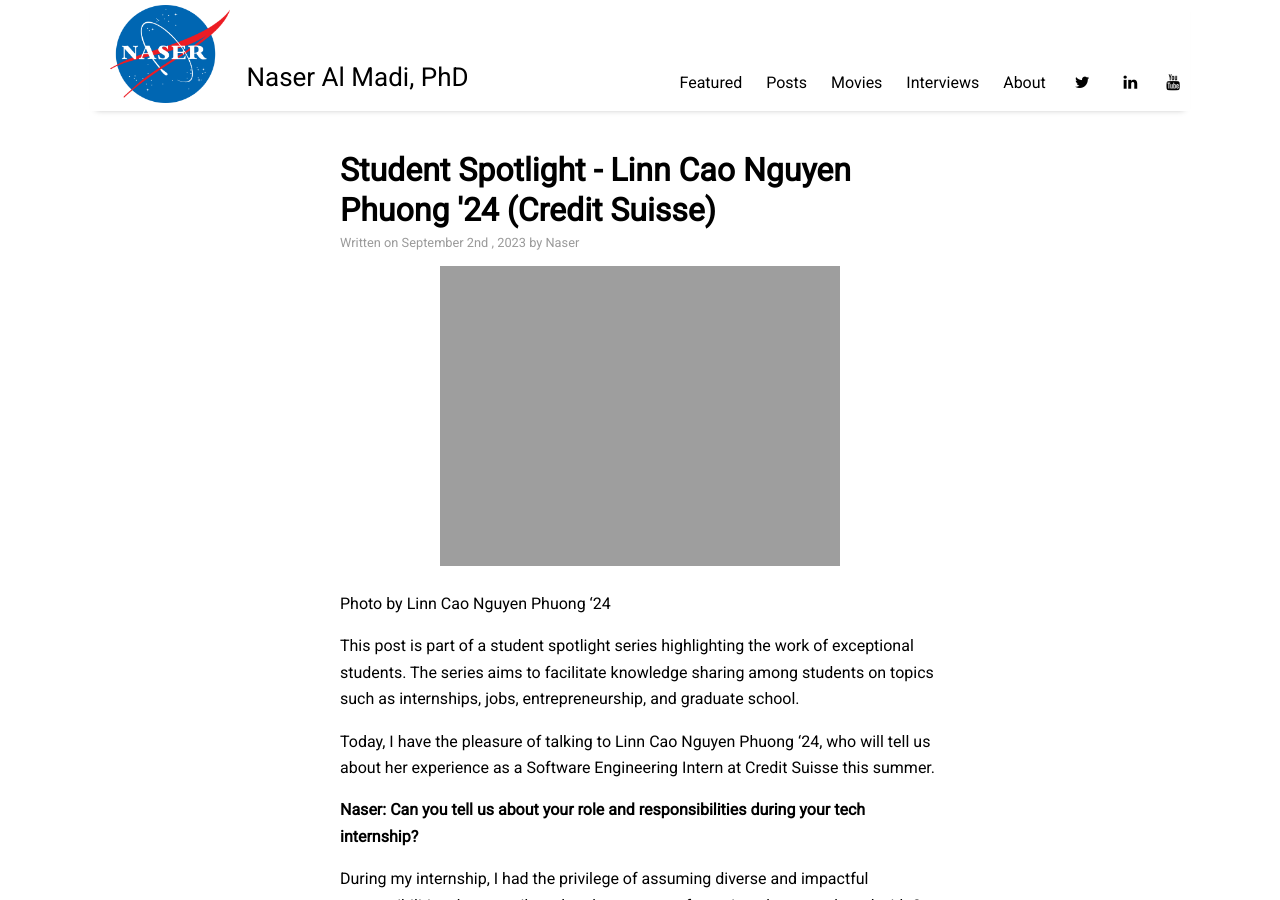
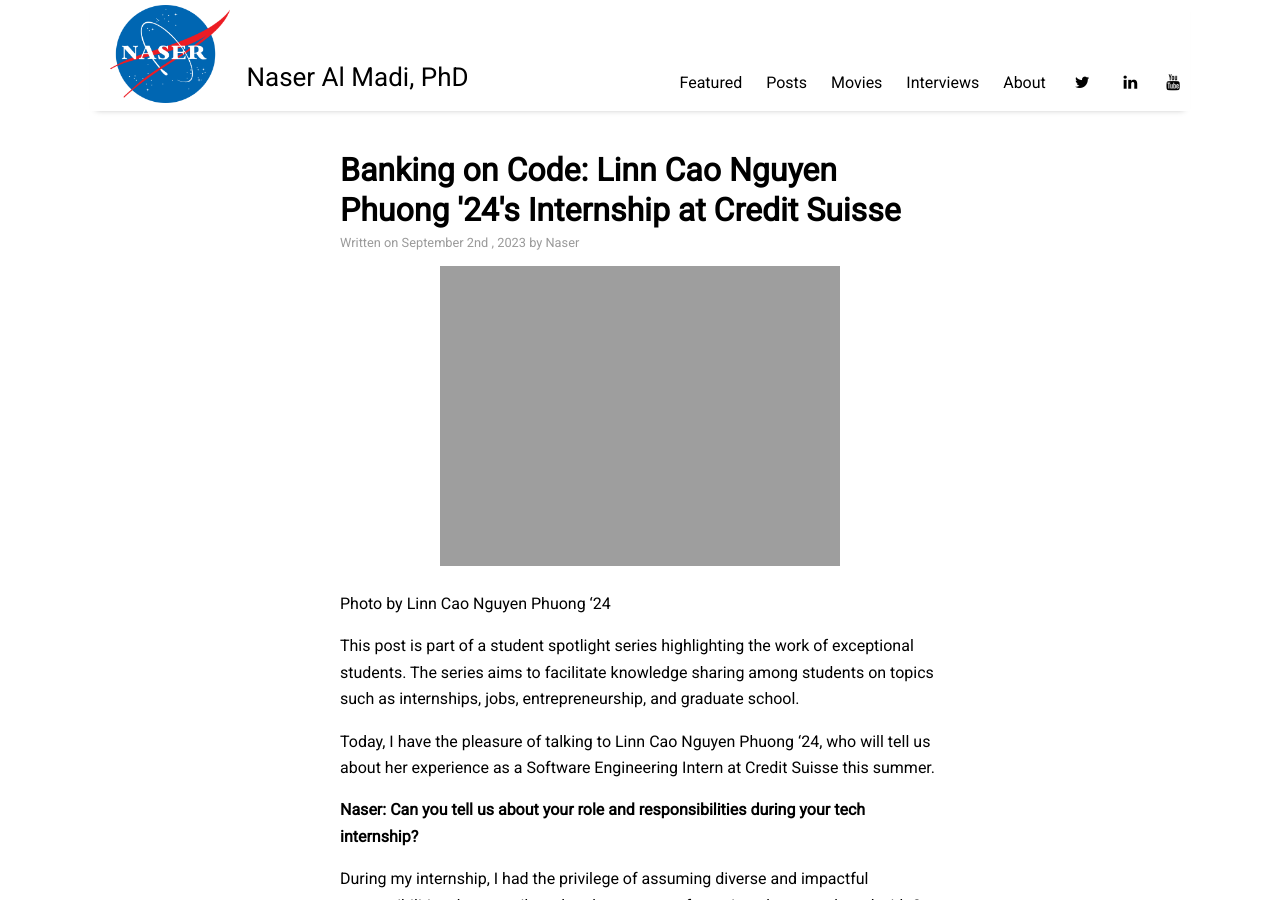
Before and after one commit to nalmadi/nalmadi.github.io, a Jekyll site: the page built from _posts/2023-09-02-student-interview-Linn.md, in a window 1280 px wide and 900 px high. Built offline with Jekyll 4.4.1, drawn with Linux system fonts in a browser that asks for light colours; nearby versions of some CDN libraries.

Commit message:
Update 2023-09-02-student-interview-Linn.md

```diff
--- a/_posts/2023-09-02-student-interview-Linn.md
+++ b/_posts/2023-09-02-student-interview-Linn.md
@@ -1,6 +1,6 @@
 ---
 layout: post
-title: "Student Spotlight - Linn Cao Nguyen Phuong '24 (Credit Suisse)"
+title: "Banking on Code: Linn Cao Nguyen Phuong '24's Internship at Credit Suisse"
 author: "Naser"
 categories: Interview
 tags: [Interview, student]
```
